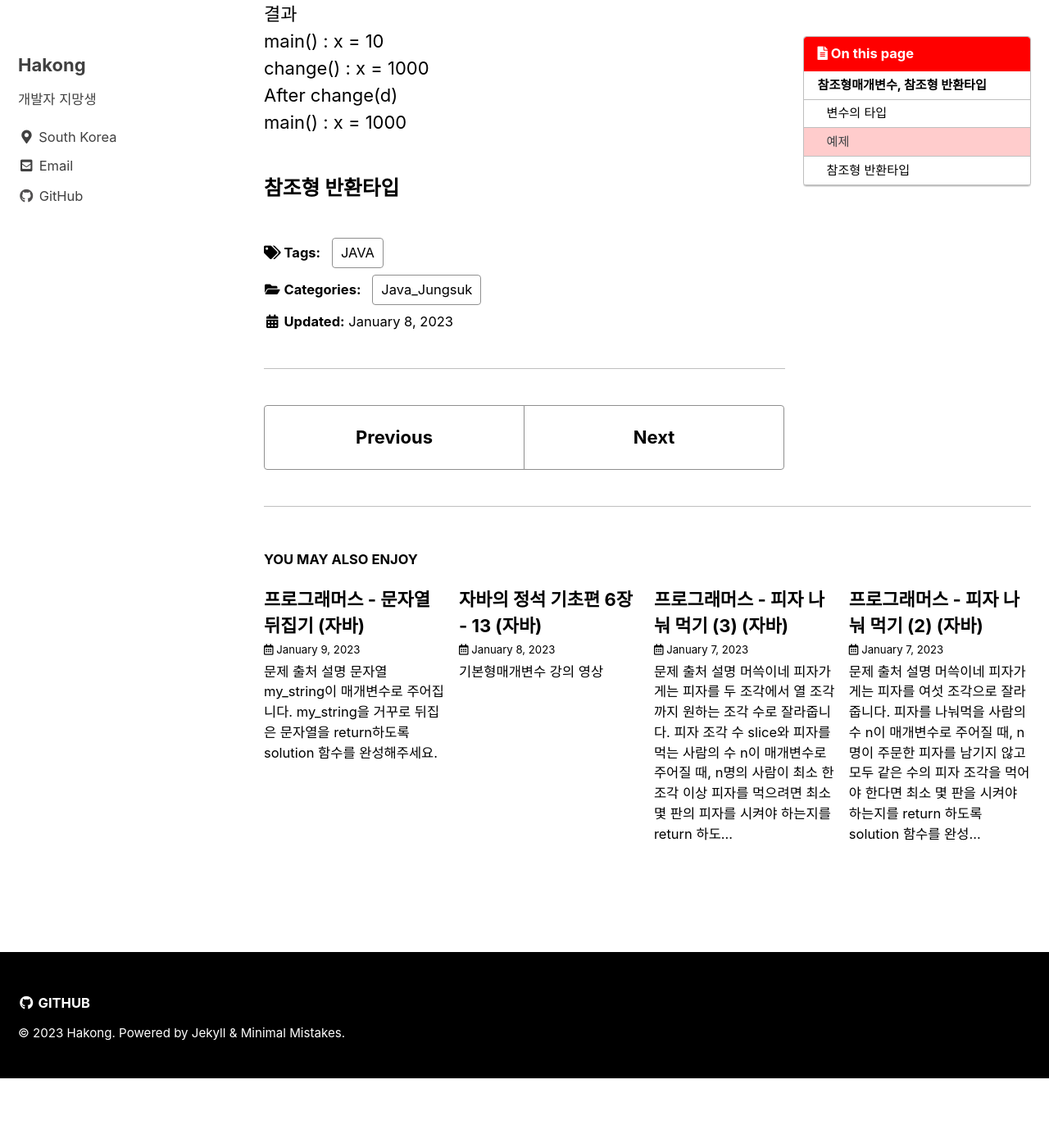
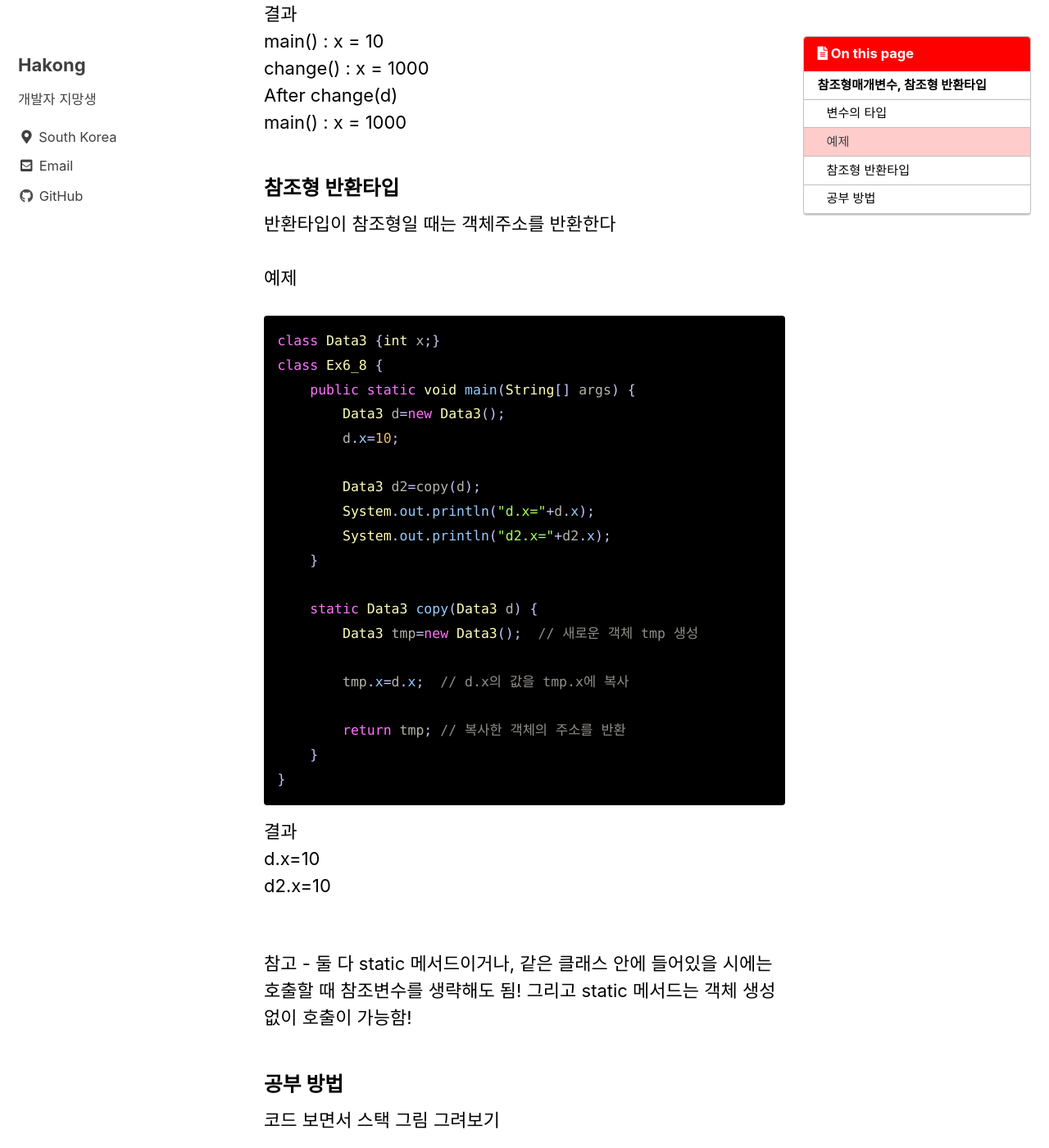
Before and after one commit to xxxjoyxxx/xxxjoyxxx.github.io, a Jekyll site: the page built from _posts/2023-01-08-study20108.md, in a window 1280 px wide and 1400 px high, scrolled down 1385 px. Shown: the whole window at 82% size. Built offline with Jekyll 4.4.1, drawn with Linux system fonts in a browser that asks for light colours; cached includes are drawn as plain includes; some web fonts are replaced; before the commit the page ends 2700 px from its top, so only the background shows below that.

Commit message:
Update 2023-01-08-study20108.md

````diff
--- a/_posts/2023-01-08-study20108.md
+++ b/_posts/2023-01-08-study20108.md
@@ -44,3 +44,36 @@ After change(d) <br/>
 main() : x = 1000 <br/>
 
 ### 참조형 반환타입
+반환타입이 참조형일 때는 객체주소를 반환한다 <br/>
+<br/>
+예제
+```java
+class Data3 {int x;}
+class Ex6_8 {
+    public static void main(String[] args) {
+        Data3 d=new Data3();
+        d.x=10;
+
+        Data3 d2=copy(d);
+        System.out.println("d.x="+d.x);
+        System.out.println("d2.x="+d2.x);
+    }
+
+    static Data3 copy(Data3 d) {
+        Data3 tmp=new Data3();  // 새로운 객체 tmp 생성
+
+        tmp.x=d.x;  // d.x의 값을 tmp.x에 복사
+
+        return tmp; // 복사한 객체의 주소를 반환
+    }
+}
+```
+결과 <br/>
+d.x=10 <br/>
+d2.x=10 <br/>
+<br/>
+
+참고 - 둘 다 static 메서드이거나, 같은 클래스 안에 들어있을 시에는 호출할 때 참조변수를 생략해도 됨! 그리고 static 메서드는 객체 생성 없이 호출이 가능함!
+
+### 공부 방법
+코드 보면서 스택 그림 그려보기
````
